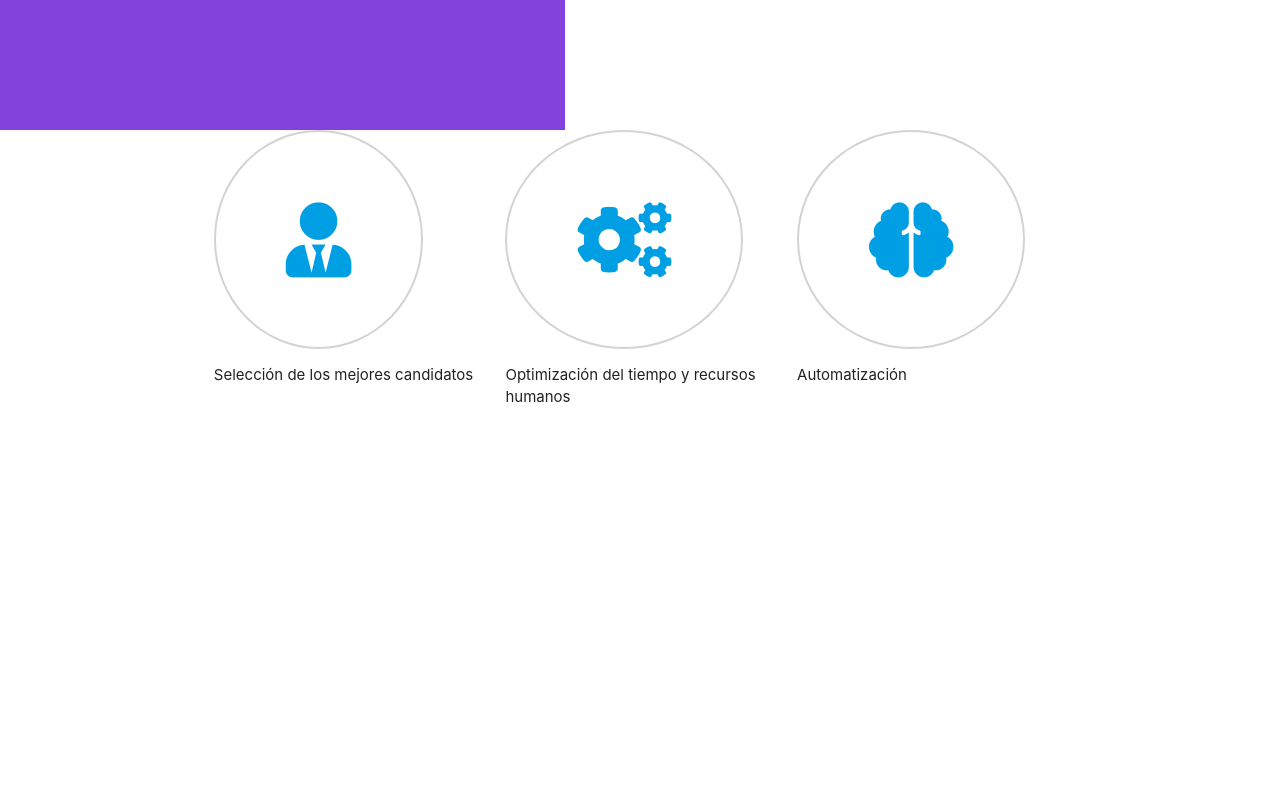
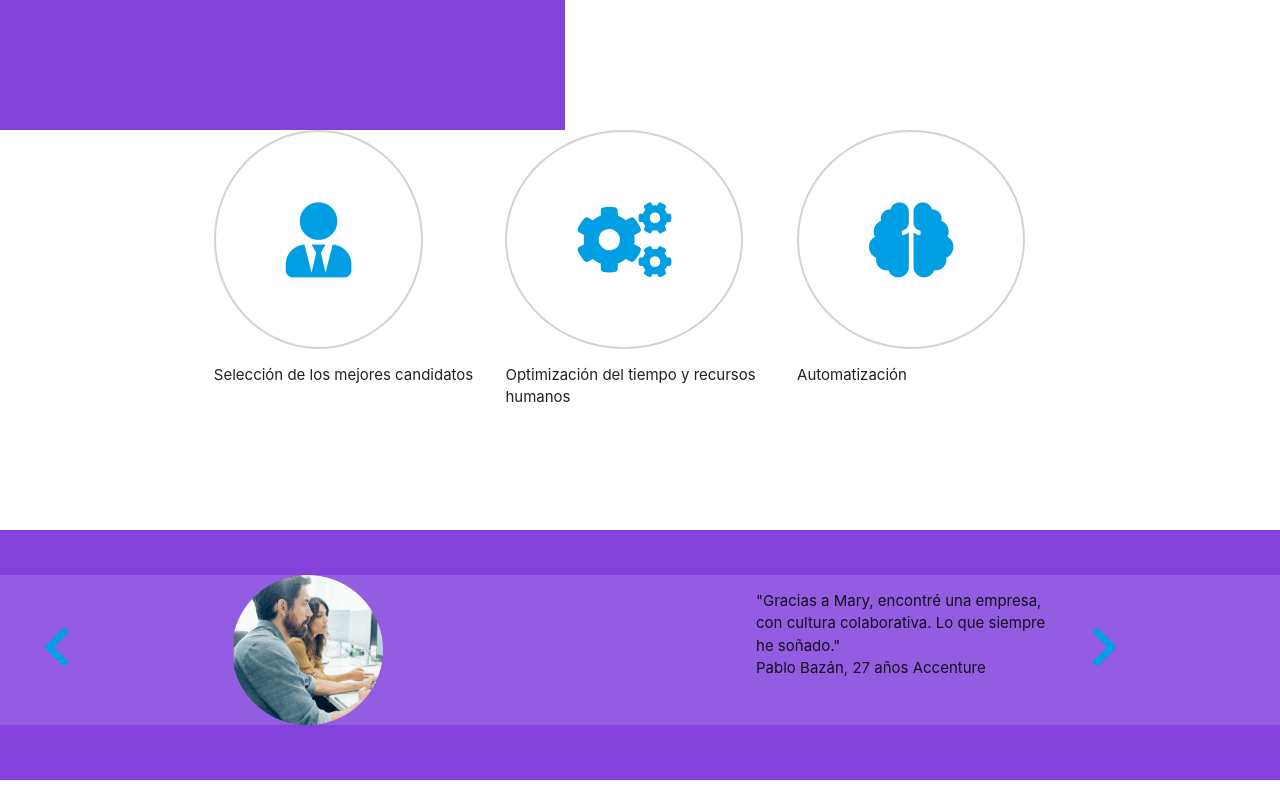
Before and after one commit to natichan/HiMaryHireMe, a website: page public/index.html in a window 1280 px wide. Shown: the part 758-1558 px from the top of the page. Before the commit the page ends 1288 px from the top, so only its background shows below. Drawn offline with nearby package versions, Linux system fonts and the light colour scheme.

Commit message:
footer landing

```diff
--- a/public/index.html
+++ b/public/index.html
@@ -5,6 +5,7 @@
     <meta name="viewport" content="width=device-width, initial-scale=1.0">
     <meta http-equiv="X-UA-Compatible" content="ie=edge">
     <link rel="stylesheet" href="./src/CSS/chat.css">
+    <link rel="stylesheet" href="./src/CSS/bottomLanding.css">
     <link type="text/css" rel="stylesheet" href="./assets/materialize-v1.0.0/materialize/css/materialize.min.css" media="screen,projection" />
   <link rel="stylesheet" href="https://use.fontawesome.com/releases/v5.4.1/css/all.css" integrity="sha384-5sAR7xN1Nv6T6+dT2mhtzEpVJvfS3NScPQTrOxhwjIuvcA67KV2R5Jz6kr4abQsz" crossorigin="anonymous">
   <title>HiMary HireMe</title>
@@ -33,18 +34,36 @@
     </main>
     <section class="container2">
         <div class="row">
-          <div class="col s4"><i class="fas fa-user-tie fa-5x"></i> <p>Selección de los mejores candidatos</p></div>
-          <div class="col s4"><i class="fas fa-cogs fa-5x"></i><p>Optimización del tiempo y recursos humanos</p></div>
-          <div class="col s4"> <i class="fas fa-brain fa-5x"></i><p>Automatización</p></div>
+          <div class="col s12 m4"><i class="fas fa-user-tie fa-5x"></i> <p>Selección de los mejores candidatos</p></div>
+          <div class="col s12 m4"><i class="fas fa-cogs fa-5x"></i><p>Optimización del tiempo y recursos humanos</p></div>
+          <div class="col s12 m4"> <i class="fas fa-brain fa-5x"></i><p>Automatización</p></div>
         </div>
     </section>
+    <footer>
+        <div class="row colowPurple">
+              <div class="colorWhite">
+                <div class="col s12">
+                    <div class="col s2">
+                      <i class="fas fa-chevron-left"></i>
+                    </div>
+                    <div class="col s5">
+                      <img src="./assets/img/Mask Group 6@2x.png" alt="" class="bottomImg">
+                    </div>
+                    <div class="col s3">
+                      <p>"Gracias a Mary, encontré una empresa, con cultura colaborativa. Lo que siempre he soñado."
+                      <br>Pablo Bazán, 27 años Accenture</p>
+                    </div>
+                  <div class="col s2">
+                    <i class="fas fa-chevron-right"></i></div>
+                </div>
+              </div>
+          </div>
+    </footer>
     <script src="https://code.jquery.com/jquery-3.3.1.min.js" integrity="sha256-FgpCb/KJQlLNfOu91ta32o/NMZxltwRo8QtmkMRdAu8="
     crossorigin="anonymous"></script>
-  <script src="./assets/materialize-v1.0.0/materialize/js/materialize.min.js"></script>
-
+    <script src="./assets/materialize-v1.0.0/materialize/js/materialize.min.js"></script>
     <!-- jquery for enter key press -->
     <script src="https://code.jquery.com/jquery-3.0.0.js" integrity="sha256-jrPLZ+8vDxt2FnE1zvZXCkCcebI/C8Dt5xyaQBjxQIo=" crossorigin="anonymous"></script>
-
     <script src="./src/JS/chat.js"></script>
 </body>
 </html>
--- /dev/null
+++ b/public/src/CSS/bottomLanding.css
@@ -0,0 +1,17 @@
+.colowPurple{
+    background-color: #8342DC;
+    height: 250px;
+    padding-top: 45px;
+}
+.colorWhite{
+    background-color: rgba(255, 255, 255, 0.137);
+    height: 150px;
+}
+.bottomImg{
+    width: 30%;
+}
+.fa-chevron-right, .fa-chevron-left{
+    font-size: 3em;
+    padding: 50px 20px 0px 20px;
+    color: #009FE3;
+}
```
Also changed, not shown: public/assets/img/Mask Group 6@2x.png (added).
